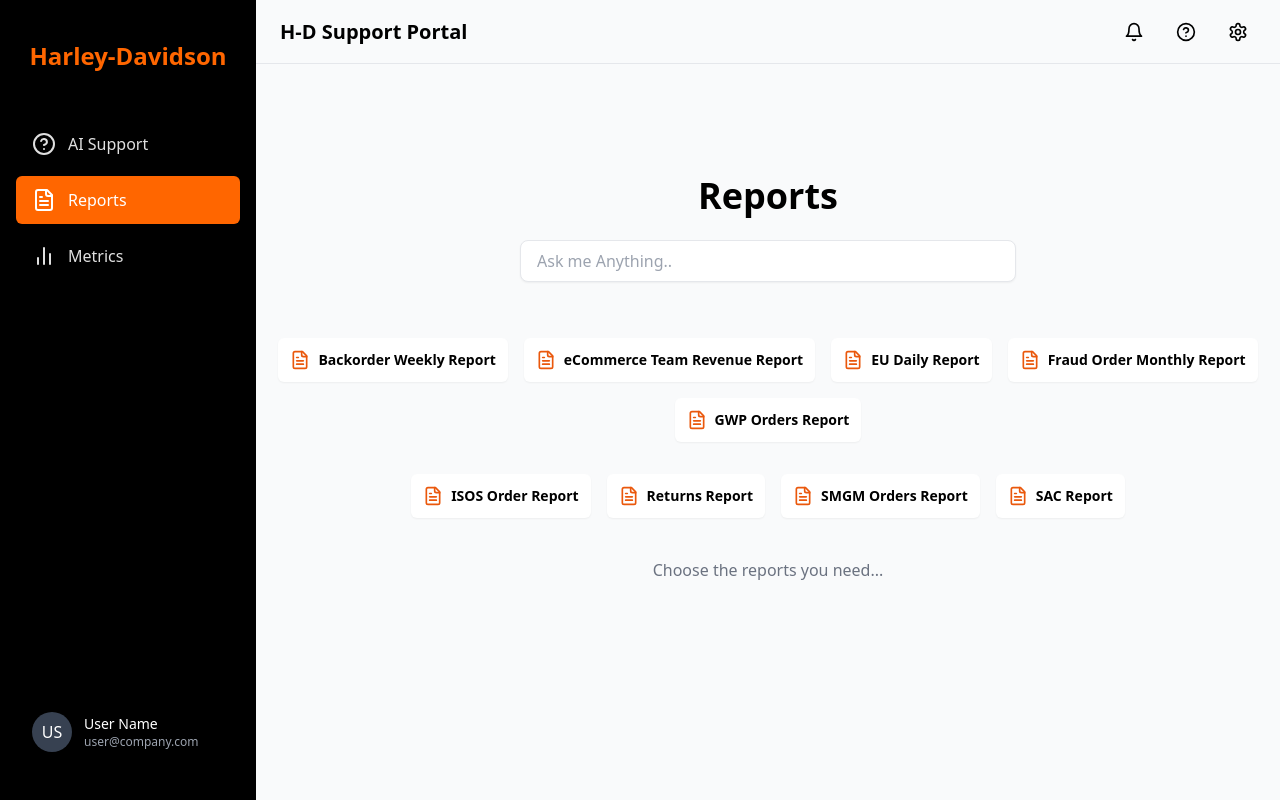
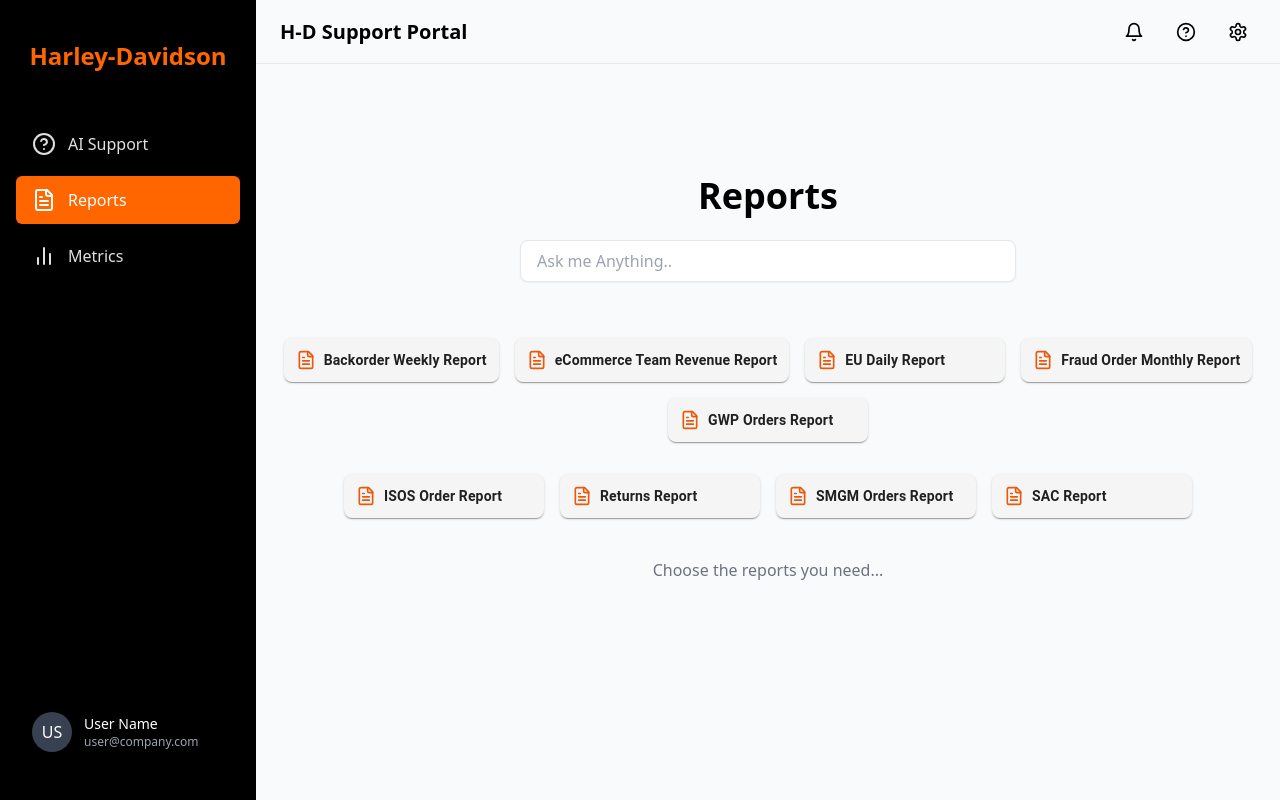
Before and after one commit to AfrinFarhath-exp/HD--Demo, a React (Vite) app: page /reports in a window 1280 px wide. Built offline with nearby package versions, Linux system fonts and the light colour scheme.

Commit message:
design1 done

```diff
--- a/src/components/Report/ReportCard.tsx
+++ b/src/components/Report/ReportCard.tsx
@@ -1,4 +1,5 @@
 import { FileText } from "lucide-react";
+import { Card, CardActionArea, Box, Typography } from "@mui/material";
 
 type ReportCardProps = {
   title: string;
@@ -6,20 +7,56 @@ type ReportCardProps = {
 };
 
 export default function ReportCard({ title, onClick }: ReportCardProps) {
-
-  const handleClick = (e: React.MouseEvent) => {
-    e.preventDefault();
-    if (onClick) onClick();
-  };
-
   return (
-    <a
-      href="#"
-      onClick={handleClick}
-      className="flex items-center gap-2 bg-white hover:shadow-lg transition-shadow p-3 rounded-md shadow-sm w-fit cursor-pointer"
+    <Card
+      sx={{
+        position: "relative",
+        overflow: "hidden",
+        borderRadius: 2,
+        minWidth: 200,
+        maxWidth: 280,
+        backgroundColor: "#f5f5f5",
+        cursor: "pointer",
+        transition: "transform 0.3s ease",
+        "&:hover": {
+          transform: "scale(1.07)",
+        },
+        "&::before": {
+          content: '""',
+          position: "absolute",
+          top: "-100%",
+          left: 0,
+          width: "100%",
+          height: "100%",
+          background: "linear-gradient(to bottom, rgba(255, 153, 0, 0.2), transparent)",
+          transition: "top 0.4s ease-in-out",
+          zIndex: 0,
+        },
+        "&:hover::before": {
+          top: 0,
+        },
+      }}
     >
-      <FileText className="text-orange-600 w-5 h-5" />
-      <h3 className="text-black font-semibold text-sm">{title}</h3>
-    </a>
+      <CardActionArea
+        onClick={onClick}
+        sx={{
+          position: "relative",
+          p: 1.5,
+          zIndex: 1,
+        }}
+      >
+        <Box display="flex" alignItems="center" gap={1}>
+          <FileText style={{ color: "#EA580C", width: 20, height: 20 }} />
+          <Typography
+            variant="body2"
+            fontWeight={600}
+            color="text.primary"
+            sx={{ fontSize: "0.875rem" }}
+          >
+            {title}
+          </Typography>
+        </Box>
+      </CardActionArea>
+    </Card>
   );
 }
```
